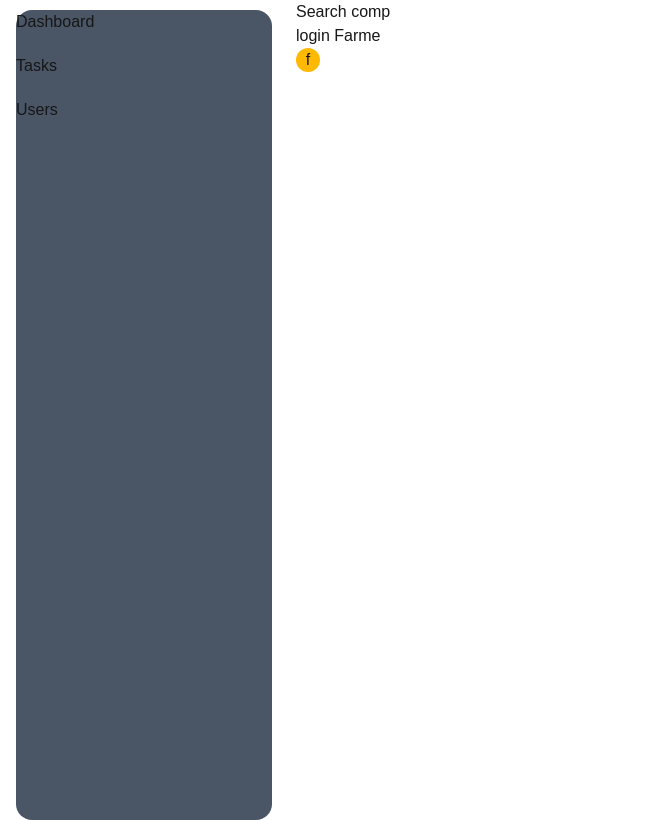
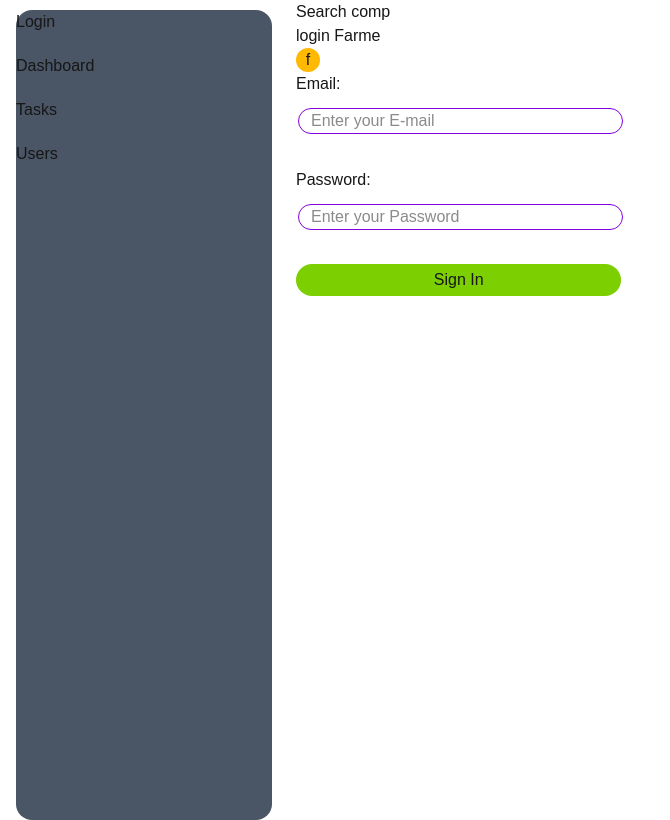
Before and after one commit to hamed4dev-commits/todoApp, a Next.js app: page /login in a window 1280 px wide. Shown: the whole page, without its empty margins (0-670 px from the left). Built offline with nearby package versions, Linux system fonts and the light colour scheme.

Commit message:
SignIn Comp  modified and validates thier inputs

```diff
--- a/components/modules/Sidebar.tsx
+++ b/components/modules/Sidebar.tsx
@@ -3,6 +3,7 @@ import Link from "next/link"
 const Sidebar = () => {
   return (
     <div className="h-full w-full flex flex-col gap-5">
+      <Link href={"/login"}>Login</Link>
       <Link href={"/"}  > Dashboard</Link>
       <Link href={"/task"}  > Tasks</Link>
       <Link href={"/users"}  > Users</Link>
--- /dev/null
+++ b/components/modules/SignIn.tsx
@@ -0,0 +1,64 @@
+"use client"
+
+import { zodResolver } from "@hookform/resolvers/zod";
+import { SubmitHandler, useForm } from "react-hook-form";
+import * as z from "zod";
+const SignIn = () => {
+  const loginSchema = z.object({
+    email: z.string().min(2, "Email is required").trim().email("Enter valid Email"),
+    password: z
+      .string()
+      .min(1, "Password is required")
+      .trim()
+      .min(6, "Password must have 6 or more character!"),
+  });
+  type loginType = z.infer<typeof loginSchema>;
+  const {
+    register,
+    formState: { isSubmitting, errors },
+    handleSubmit,
+    reset,
+  } = useForm<loginType>({
+    resolver: zodResolver(loginSchema),
+    mode: "onChange",
+    defaultValues: { email: "", password: "" },
+  });
+  console.log(errors);
+
+  const onSubmit: SubmitHandler<loginType> = (data) => {
+    console.log(data);
+  };
+  return (
+    <div>
+      <form onSubmit={handleSubmit(onSubmit)} className="flex flex-col gap-4">
+        <div className="flex flex-col gap-3 h-20">
+          <label htmlFor="email">Email:</label>
+          <input
+            id="email"
+            type="email"
+            placeholder="Enter your E-mail"
+            {...register("email")}
+            className="w-1/3 border border-purple-700 rounded-2xl px-3 ml-0.5"
+          />
+          {errors.email && <p className="text-red-600 text-sm relative -top-2">{errors.email.message}</p>}
+        </div>
+        <div className="flex flex-col gap-3 h-20">
+          <label htmlFor="pass">Password:</label>
+          <input
+            id="pass"
+            type="password"
+            placeholder="Enter your Password"
+            {...register("password")}
+            className="w-1/3 border border-purple-700 rounded-2xl px-3 ml-0.5"
+          />
+          {errors.password && <p className="text-red-600 text-sm relative -top-2">{errors.password.message}</p>}
+        </div>
+        <button disabled={isSubmitting} type="submit" className="bg-lime-500 w-1/3 rounded-2xl py-1 cursor-pointer focus:scale-95 hover:opacity-85" >
+          {isSubmitting ? "signing in..." : "Sign In"}
+        </button>
+      </form>
+    </div>
+  );
+};
+
+export default SignIn;
--- a/components/templates/LoginFrame.tsx
+++ b/components/templates/LoginFrame.tsx
@@ -1,9 +1,11 @@
+import SignIn from "../modules/SignIn"
 
 const LoginFrame = () => {
   return (
     <div>
         login Farme
         <div className="bg-amber-400 w-6 h-6 rounded-full text-center">f</div>
+        <SignIn />
     </div>
   )
 }
```
